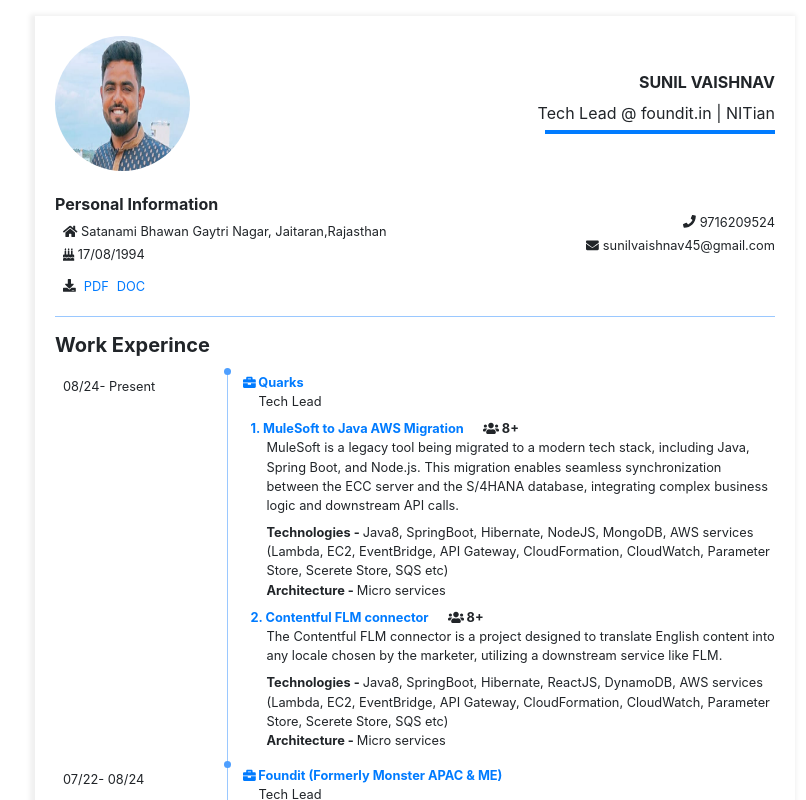
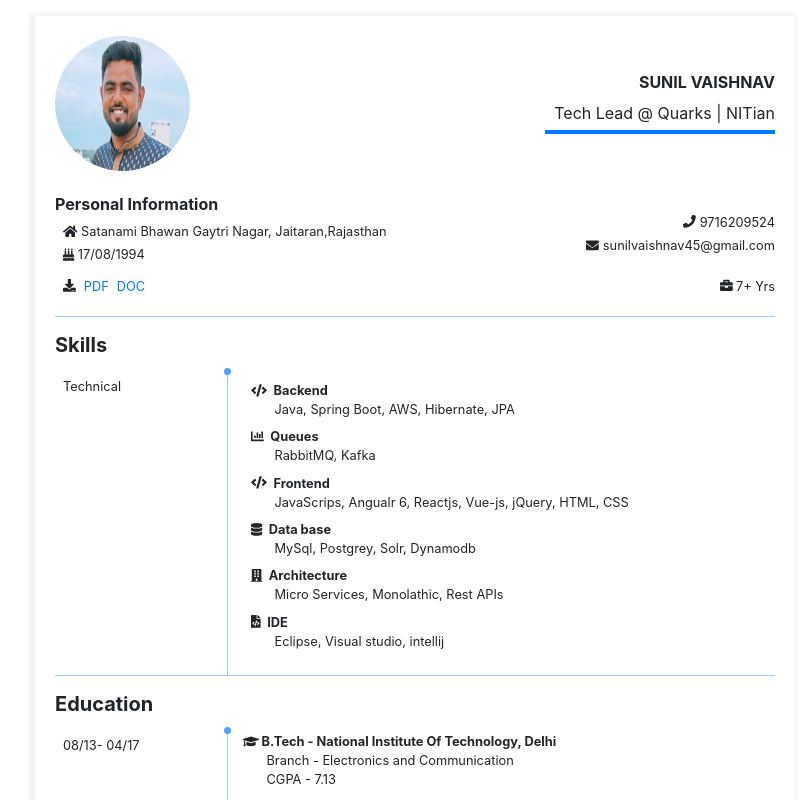
Before and after one commit to sunilvaishnav45/resume, a React (Create React App) app: page /resume/profile-experince in a window 1280 px wide. Shown: the top 800 px of the page, without its empty margins (225-1031 px from the left). Built offline with nearby package versions, Linux system fonts and the light colour scheme.

Commit message:
Updated experince

```diff
--- a/src/Components/Page1/page1.jsx
+++ b/src/Components/Page1/page1.jsx
@@ -4,6 +4,8 @@ import WorkExperince from '../WorkExperince/workexperince';
 import { Link } from 'react-router-dom';
 import { FontAwesomeIcon } from '@fortawesome/react-fontawesome';
 import { faCaretRight, faCaretLeft } from '@fortawesome/free-solid-svg-icons';
+import Skills from '../Skills/skills';
+import Education from '../Education/education';
 
 class Page1 extends React.Component {
 
@@ -21,7 +23,8 @@ class Page1 extends React.Component {
         return (
             <React.Fragment>
                 <Profile />
-                <WorkExperince />
+                <Skills />
+                <Education />
                 <div className="text-center mt-2">
                     <Link to="/resume/profile-experince"> <div className="footer-dot mr-3 active"><span className="text-white"><FontAwesomeIcon icon={faCaretLeft} /></span></div> </Link>
                     <Link to="/resume/education-skills-git"> <div className="footer-dot "><span className="text-white"><FontAwesomeIcon icon={faCaretRight} /></span></div> </Link>
--- a/src/Components/Page2/page2.jsx
+++ b/src/Components/Page2/page2.jsx
@@ -23,8 +23,7 @@ class Page2 extends React.Component {
     render() {
         return (
             <React.Fragment>
-                <Education />
-                <Skills />
+                <WorkExperince />
                 <Git />
                 <div className="text-center mt-2">
                     <Link to="/resume/profile-experince"> <div className="footer-dot mr-3 "><span className="text-white"><FontAwesomeIcon icon={faCaretLeft} /></span></div> </Link>
--- a/src/Components/Profile/profile.jsx
+++ b/src/Components/Profile/profile.jsx
@@ -1,7 +1,7 @@
 import React from 'react';
 import './profile.css';
 import { FontAwesomeIcon } from '@fortawesome/react-fontawesome';
-import { faBirthdayCake, faPhone, faEnvelope, faHome, faDownload } from '@fortawesome/free-solid-svg-icons';
+import { faBirthdayCake, faPhone, faEnvelope, faHome, faDownload, faBriefcase } from '@fortawesome/free-solid-svg-icons';
 
 class Profile extends React.Component {
     /**
@@ -19,7 +19,8 @@ class Profile extends React.Component {
                 nationality: "Indian",
                 mobile: "9716209524",
                 email: "sunilvaishnav45@gmail.com",
-                title: "Tech Lead @ foundit.in | NITian"
+                title: "Tech Lead @ Quarks | NITian",
+                experince : "7+ Yrs"
             }
         };
     }
@@ -66,6 +67,11 @@ class Profile extends React.Component {
                             <a href={require('../../resources/Resume_sunil_updated.docx')} download>DOC</a>
                         </div>
                     </div>
+                    <div className="col-lg-6 col-12 align-self-center text-above-lg-right text-below-lg-left">
+                        <div className="small pl-2 mb-1">
+                            <FontAwesomeIcon icon={faBriefcase} /> {this.state.employee.experince}
+                        </div>
+                    </div>
                 </div>
                 <div className="border-bottom-primary-lt mt-3"></div>
             </React.Fragment>
--- a/src/Components/Skills/skills.jsx
+++ b/src/Components/Skills/skills.jsx
@@ -14,7 +14,7 @@ class Skills extends React.Component {
                     details: [
                         {
                             name: "Backend",
-                            skills: "Java, Spring Boot, Hibernate, JPA",
+                            skills: "Java, Spring Boot, AWS, Hibernate, JPA",
                             icon : faCode
                         },
                         {
@@ -29,7 +29,7 @@ class Skills extends React.Component {
                         },
                         {
                             name: "Data base",
-                            skills: "MySql, Postgrey, Solr",
+                            skills: "MySql, Postgrey, Solr, Dynamodb",
                             icon : faDatabase
                         },
                         {
```
Also changed, not shown: 1 other file (tests, documents, lock files or other folders).
